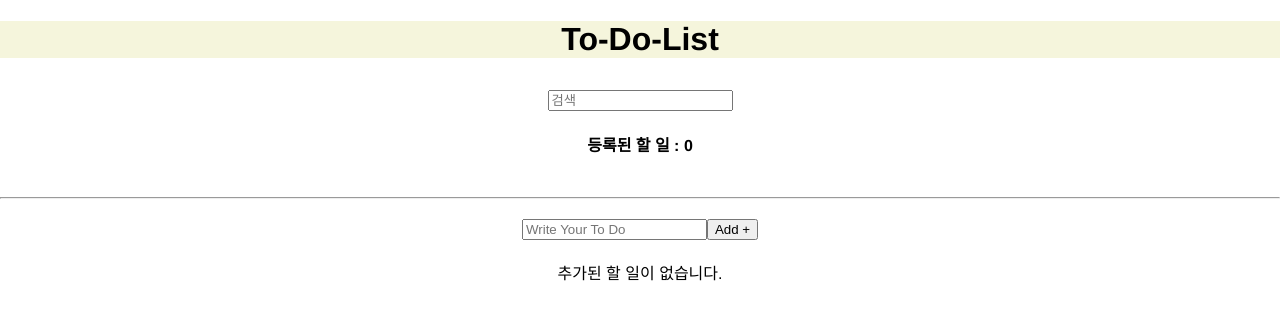
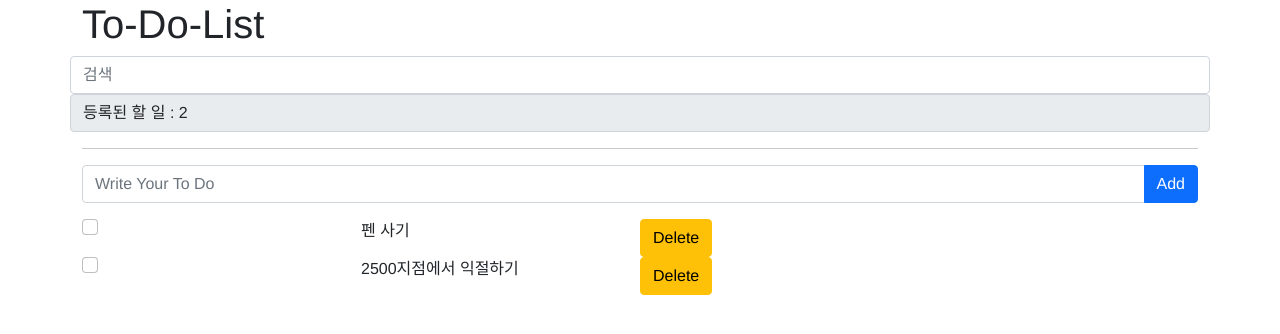
Before and after one commit to roqhdehd502/vue-todo, a Vue app: page / in a window 1280 px wide. Shown: the top 334 px of the page. Built offline with nearby package versions, Linux system fonts and the light colour scheme; data requests are answered from the project's data file.

Commit message:
#0004 JSON Server 설정 및 Axios 통신 기능 추가

```diff
--- /dev/null
+++ b/db.json
@@ -0,0 +1,15 @@
+{
+  "todos": [
+    {
+      "subject": "펜 사기",
+      "completed": false,
+      "id": 1,
+      "isCompleted": false
+    },
+    {
+      "subject": "2500지점에서 익절하기",
+      "completed": false,
+      "id": 2
+    }
+  ]
+}
--- a/package.json
+++ b/package.json
@@ -8,6 +8,9 @@
     "lint": "vue-cli-service lint"
   },
   "dependencies": {
+    "@popperjs/core": "^2.11.5",
+    "axios": "^0.27.2",
+    "bootstrap": "^5.1.3",
     "core-js": "^3.8.3",
     "vue": "^3.2.13"
   },
--- a/src/App.vue
+++ b/src/App.vue
@@ -6,27 +6,26 @@
 
 <template>
   <div class="container">
-    <div>
-      <h1 class="title">To-Do-List</h1>
+    <div class="row">
+      <h1>To-Do-List</h1>
     </div>
 
     <div class="row">
       <input
+        class="form-control"
         type="text"
         v-model="searchTodo"
         placeholder="검색"
       />
-      <h4>등록된 할 일 : {{ todos.length }}</h4>
+      <span class="input-group-text">등록된 할 일 : {{ todos.length }}</span>
     </div><hr />
 
-    <div class="row">
-      <ToDoSimpleForm @add-todo="addTodo" />
-    </div>
+    <ToDoSimpleForm @add-todo="addTodo" />
 
     <!-- <div v-if="!todos.length">
       추가된 할 일이 없습니다.
     </div> -->
-    <div v-if="!filteredTodos.length">
+    <div class="small" v-if="!filteredTodos.length">
       추가된 할 일이 없습니다.
     </div>
 
@@ -49,6 +48,8 @@
 <script>
 import { ref, computed } from 'vue';
 
+import axios from 'axios';
+
 import ToDoList from './components/ToDoList.vue'; // Todo 목록 컴포넌트
 import ToDoSimpleForm from './components/ToDoSimpleForm.vue'; // Todo form 컴포넌트
 
@@ -60,17 +61,48 @@ export default {
 
   setup() {
     const todos = ref([]); // to-do 리스트
+    const getTodos = async () => {
+      try {
+        const res =  await axios.get('http://localhost:3000/todos',);
+        todos.value = res.data;
+      } catch(err) {
+        alert("오류로 인해 불러올 수 없습니다!");
+      }
+    }
+    getTodos();
 
-    const addTodo = (todo) => { // to-do 추가
-      todos.value.push(todo);
+    const addTodo = async (todo) => { // to-do 추가
+      try {
+        const res = await axios.post('http://localhost:3000/todos', {
+          subject: todo.subject,
+          completed: todo.isCompleted,
+        });
+        todos.value.push(res.data);
+      } catch(err) {
+        alert("오류로 인해 추가할 수 없습니다!");
+      }
     };
 
-    const toggleTodo = (index) => { // to-do 토글
-      todos.value[index].iscompleted = !todos.value[index].iscompleted;
+    const deleteTodo = async (index) => { // to-do 삭제
+      const getId = todos.value[index].id;
+      try {
+        await axios.delete('http://localhost:3000/todos/' + getId);
+        todos.value.splice(index, 1);
+      } catch(err) {
+        alert("오류로 인해 삭제할 수 없습니다!");
+      }
     };
 
-    const deleteTodo = (index) => { // to-do 삭제
-      todos.value.splice(index, 1);
+    const toggleTodo = async (index) => { // to-do 토글
+      const getId = todos.value[index].id;
+      try {
+        await axios.patch('http://localhost:3000/todos/' + getId, {
+          isCompleted: !todos.value[index].iscompleted
+        });
+        todos.value[index].iscompleted = !todos.value[index].iscompleted;
+      } catch(err) {
+        alert("오류로 인해 삭제할 수 없습니다!");
+      }
     };
 
     const searchTodo = ref(''); // 검색할 to-do 리스트 키워드
@@ -88,8 +120,8 @@ export default {
     return {
       todos,
       addTodo,
+      deleteTodo,
       toggleTodo,
-      deleteTodo,
       searchTodo,
       filteredTodos,
     };
@@ -103,51 +135,9 @@ export default {
   font-family: Avenir, Helvetica, Arial, sans-serif;
   -webkit-font-smoothing: antialiased;
   -moz-osx-font-smoothing: grayscale;
-  /* color: #2c3e50; */
 }
 
 body {
   margin: 0;
 }
-
-.container {
-  text-align: center;
-}
-
-.row {
-  padding: 10px;
-  margin: 10px 0px 10px 0px;
-}
-
-.column {
-  padding: 10px;
-  margin: 0px 10px 0px 10px;
-}
-
-.title {
-  background-color: beige;
-}
-
-.error-message {
-  color: red;
-}
-
-.card {
-  margin: 20px;
-  border: 1px solid beige;
-  border-radius: 5px;
-  background-color: beige;
-  width: 300px; height: auto;
-}
-
-.check {
-  text-decoration: line-through;
-  color: gray;
-}
-
-.delete-button {
-  background-color: red; color: white;
-  border: 1px solid red; border-radius: 5px;
-  padding: 5px;
-}
 </style>
--- a/src/components/ToDoList.vue
+++ b/src/components/ToDoList.vue
@@ -6,31 +6,34 @@
 
 <template>
     <div
-      class="card"
+      class="row"
       v-for="(todo, index) in todos"
       :key="todo.id"
     >
-      <span class="column">
+      <div class="col-3">
         <input
+          class="form-check-input mt-0"
           type="checkbox"
           v-model="todo.isCompleted"
           @change="toggleTodo(index)"
         />
-      </span>
-      <span class="column">
+      </div>
+
+      <div class="col-3">
         <label :class="{ check: todo.isCompleted }">
           {{ todo.subject }}
         </label>
-      </span>
-      <span class="column">
+      </div>
+
+      <div class="col-3">
         <button
-          class="delete-button"
+          class="btn btn-warning"
           type="button"
           @click="deleteTodo(index)"
         >
           Delete
         </button>
-      </span>
+      </div>
     </div>
 </template>
 
@@ -39,8 +42,8 @@
 export default {
     props: {
         todos: {
-            type: Array,
-            required: true,
+          type: Array,
+          required: true,
         }
     },
 
@@ -68,5 +71,8 @@ export default {
 
 
 <style>
-
+.check {
+  text-decoration: line-through;
+  color: gray;
+}
 </style>
--- a/src/components/ToDoSimpleForm.vue
+++ b/src/components/ToDoSimpleForm.vue
@@ -6,19 +6,24 @@
 
 <template>
     <form @submit="addTodo">
-        <div>
+        <div class="input-group mb-3">
             <input
-            type="text"
-            v-model="todo"
-            placeholder="Write Your To Do"
+                class="form-control"
+                type="text"
+                v-model="todo"
+                placeholder="Write Your To Do"
             />
             <button
-            type="submit"
+                class="btn btn-primary"
+                type="submit"
             >
-            Add +
+                Add
             </button>
         </div>
-        <div class="error-message" v-if="hasError">
+        <div
+            class="form-text"
+            v-if="hasError"
+        >
             <h5>내용을 입력해주세요.</h5>
         </div>
     </form>
--- a/src/main.js
+++ b/src/main.js
@@ -1,4 +1,9 @@
 import { createApp } from 'vue'
 import App from './App.vue'
 
+// bootstrap 5.0
+import 'bootstrap/dist/js/bootstrap.bundle';
+import "bootstrap/dist/css/bootstrap.min.css"
+import "bootstrap"
+
 createApp(App).mount('#app')
```
Also changed, not shown: 2 other files (tests, documents, lock files or other folders).
